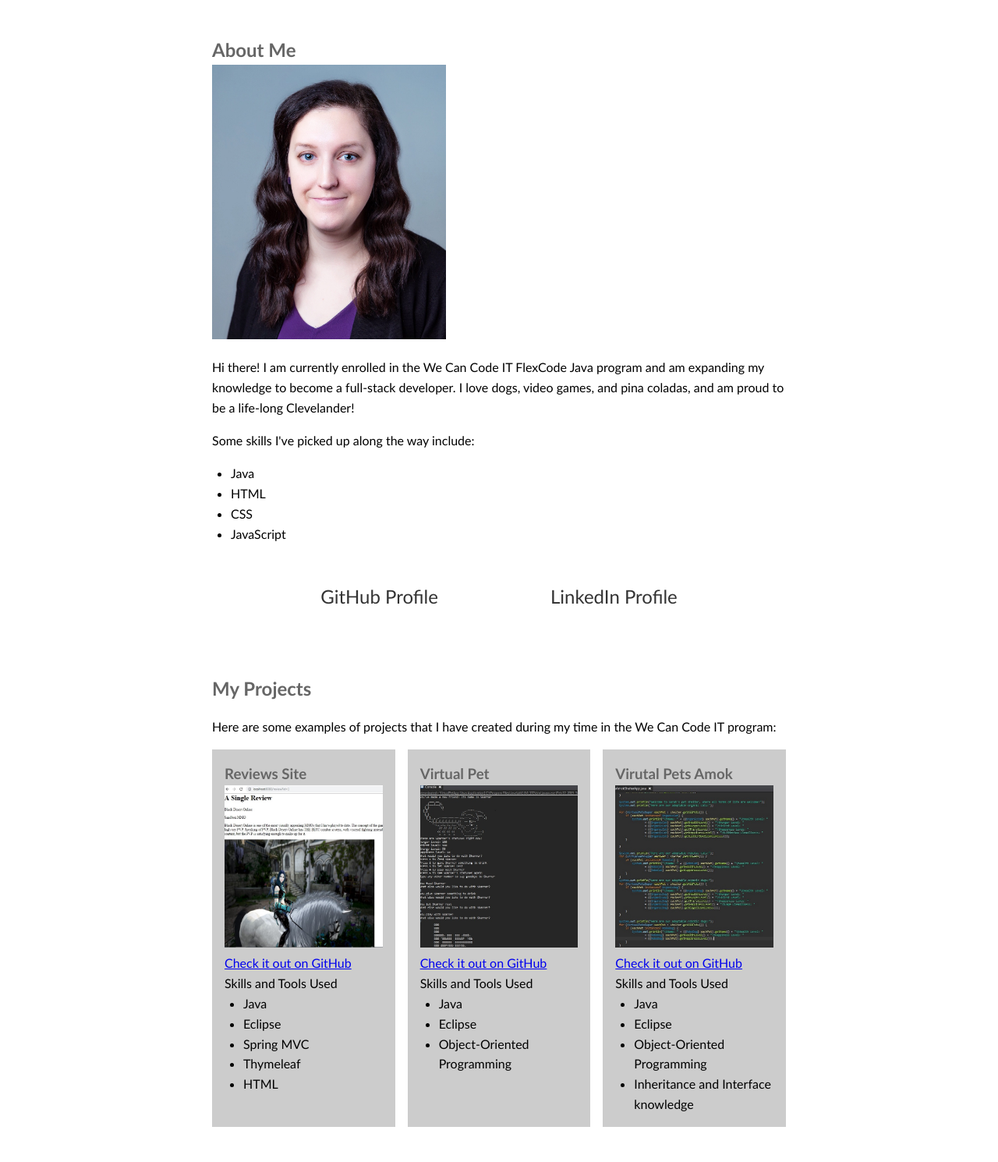
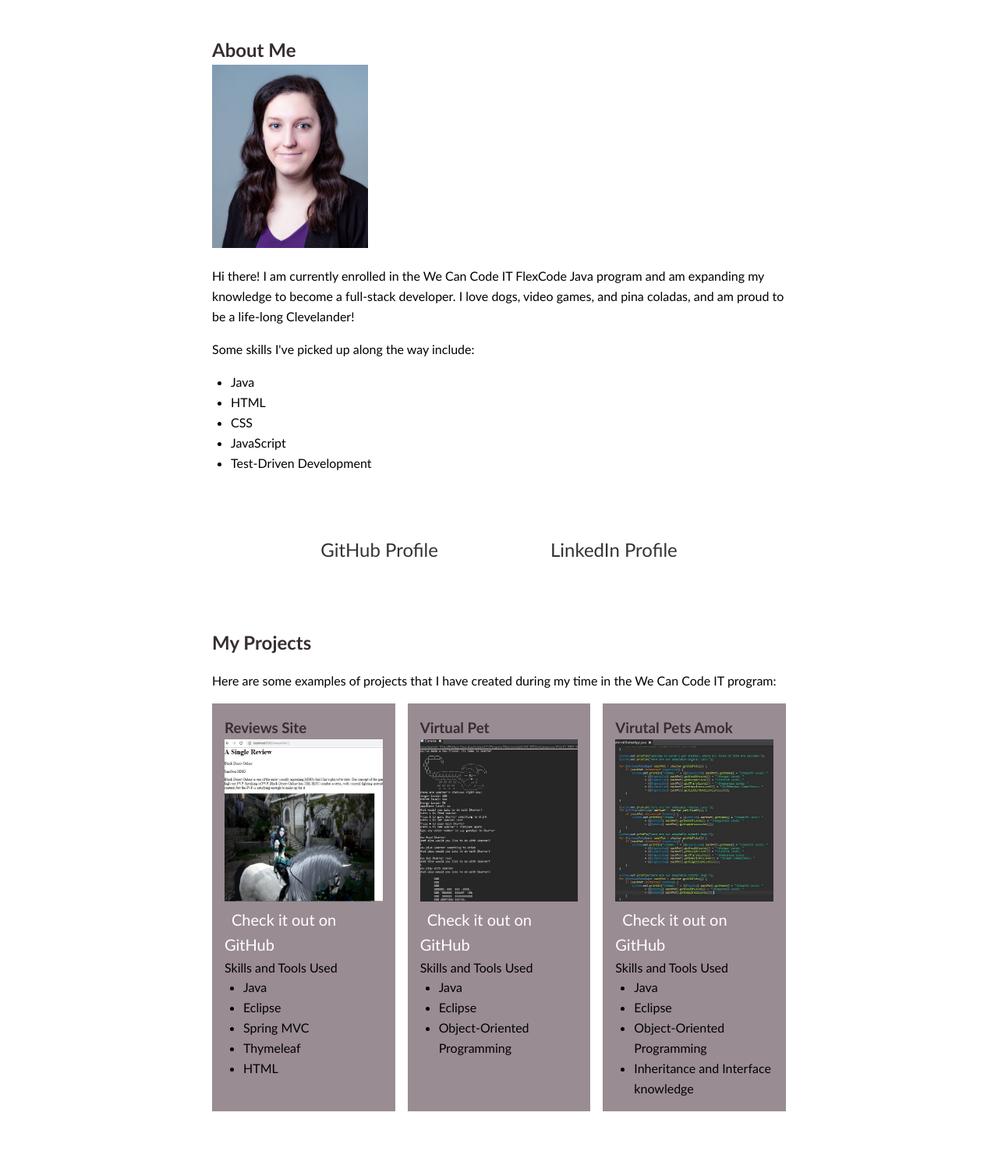
Before and after one commit to sslivka37/sslivka37.github.io, a plain HTML site: page index.html in a window 1280 px wide. Shown: the part 145-1635 px from the top of the page at 78% size. Drawn offline with Linux system fonts and the light colour scheme.

Commit message:
Sarah third commit, changing some colors and tweaking layout

```diff
--- a/index.html
+++ b/index.html
@@ -23,6 +23,7 @@
 				<li>HTML</li>
 				<li>CSS</li>
 				<li>JavaScript</li>
+				<li>Test-Driven Development</li>
 			</ul>
 			<div id="siteLinks">
 				<article>
--- a/style.css
+++ b/style.css
@@ -16,7 +16,7 @@ header {
 }
 
 h1, h2, h3{
-	color: #666;
+	color: #372D32;
 }
 
 header,
@@ -31,27 +31,7 @@ header h1 {
 	font-size: 3em;
 }
 
-#siteLinks {
-	margin-top: 3em;
-	display: flex;
-	flex-flow: row;
-	justify-content: center;
 
-}
-
-
-#siteLinks a {
-	padding: 2.25em 3em;
-	text-decoration: none;
-	font-size: 1.5em;
-	color: #333;
-}
-
-#siteLinks a:hover {
-	background: #666;
-	color:#fff;
-
-}
 
 nav {
 	position:fixed;
@@ -74,11 +54,8 @@ nav a {
 }
 
 nav a:hover {
-	background: #666;
+	background: #6A5374;
 }
-
-
-
 
 
 section {
@@ -96,6 +73,42 @@ section ul{
 	padding-left: 1.5em;
 }
 
+#aboutMe{
+	padding-bottom: 2em;
+}
+
+#aboutMe img{
+	height: 235px;
+	width: 200px;
+}
+
+
+#siteLinks {
+	margin-top: 5em;
+	display: flex;
+	flex-flow: row;
+	justify-content: center;
+
+}
+
+
+#siteLinks a {
+
+	padding: 2.25em 3em;
+	text-decoration: none;
+	font-size: 1.5em;
+	color: #333;
+}
+
+#siteLinks a:hover {
+	background: #6A5374;
+	color:#fff;
+
+}
+
+
+
+
 #projects {
 	display:grid;
 	grid-template-columns: repeat(3, 1fr);
@@ -104,7 +117,7 @@ section ul{
 }
 
 #projects article{
-	background: #ccc;
+	background: #9A8C93;
 	padding: 1em;
 }
 
@@ -112,10 +125,17 @@ section ul{
 	width: 100%;
 }
 
-#aboutMe img{
-	height: 352px;
-	width: 300px;
+#projects a{
+	padding: .5em .45em;
+	text-decoration: none;
+	color: #fff;
+	font-size: 1.25em;
 }
+
+#projects a:hover{
+	background: #6A5374;
+}
+
 
 
 
```
